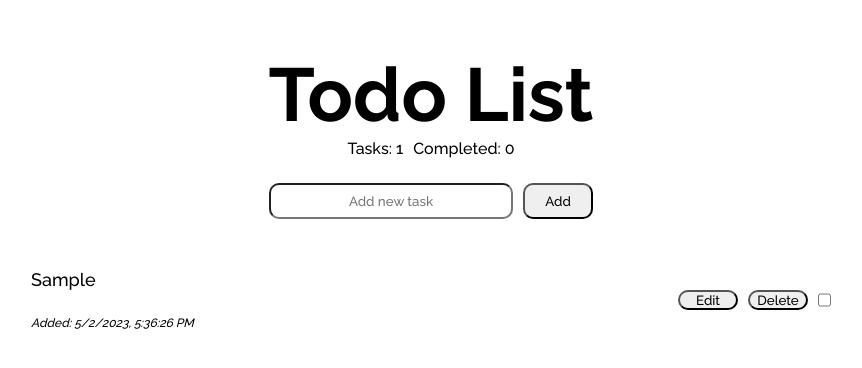
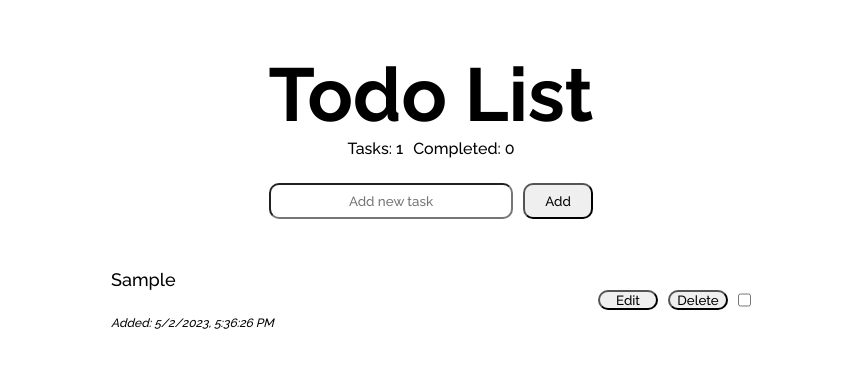
Before and after one commit to Lukasz-Szymanski/Todo-List-React, a React (Create React App) app in the folder todo-list/: page / in a window 1280 px wide. Both pictures are taken after typing "Sample" into the empty fields and a click on the button "Add". Shown: the top 368 px of the page, without its empty margins (209-1071 px from the left). Built offline with nearby package versions, Linux system fonts and the light colour scheme.

Commit message:
change style

```diff
--- a/todo-list/src/components/TodoItem/Style.css
+++ b/todo-list/src/components/TodoItem/Style.css
@@ -1,5 +1,5 @@
 .task-view {
-  width: 50rem;
+  width: 50%;
 }
 
 .task-edit {
```
